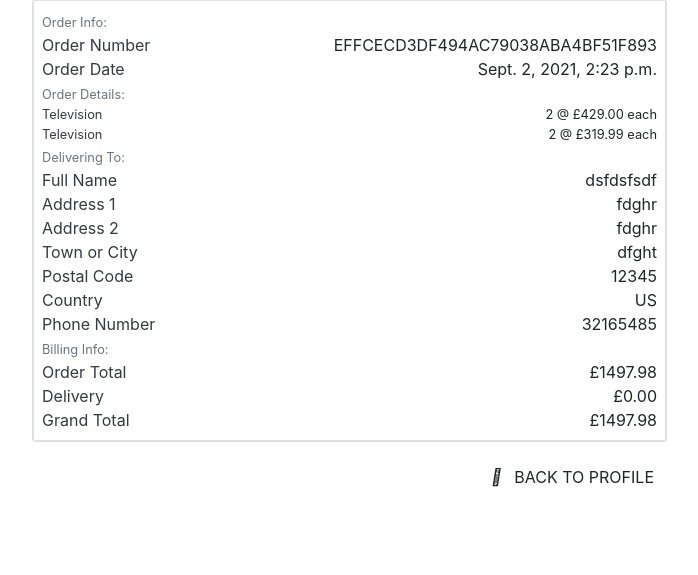
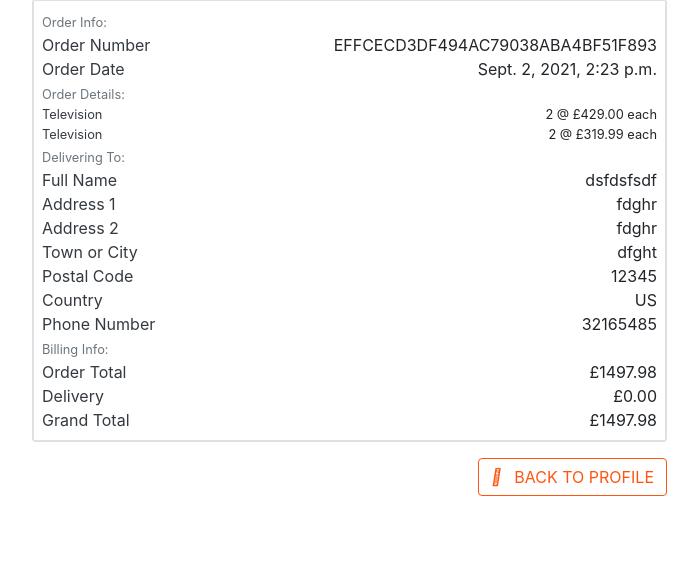
Before and after one commit to johnnyferns14/milestone4-gadget-online, a Django app: a page that uses checkout/templates/checkout/checkout_success.html in a window 1280 px wide. Shown: the part 225-800 px from the top of the page, without its empty margins (53-751 px from the left). Run offline with Django 3.2, Linux system fonts and the light colour scheme; data comes from the database, SQL or seed files in the repository; some libraries are stand-ins or nearby versions; some web fonts are replaced.

Commit message:
checkout css sorted

```diff
--- a/checkout/templates/checkout/checkout_success.html
+++ b/checkout/templates/checkout/checkout_success.html
@@ -8,7 +8,8 @@
             <hr>
             <h2 class="logo-font mb-4">Thank You</h2>
             <hr>
-                <p class="text-dark">Your order information is below. A confirmation email will be sent to <strong>{{ order.email }}</strong>.</p>
+            <p class="text-dark">Your order information is below. A confirmation email will be sent to
+                <strong>{{ order.email }}</strong>.</p>
         </div>
     </div>
     <div class="row">
@@ -45,7 +46,8 @@
                     <div class="row">
                         <div class="col-12 col-md-4">
                             <p class="small mb-0 text-dark fw-bold">
-                                    {{ item.product.name }}{% if item.product_size %} - Size {{ item.product.size|upper }}{% endif %}
+                                {{ item.product.name }}{% if item.product_size %} - Size
+                                {{ item.product.size|upper }}{% endif %}
                             </p>
                         </div>
                         <div class="col-12 col-md-8 text-md-right">
@@ -154,16 +156,16 @@
     <div class="row">
         <div class="col-12 col-lg-7 text-right">
             {% if from_profile %}
-                    <a href="{% url 'profile' %}" class="btn shopping-btn my-3 my-2">
+            <a href="{% url 'profile' %}" class="btn btn-orange-border my-3 my-2">
                 <span class="icon mr-2">
                     <i class="fas fa-angle-left"></i>
                 </span>
                 <span class="text-uppercase">Back to Profile</span>
             </a>
             {% else %}
-                    <a href="{% url 'view_product' %}" class="btn shopping-btn my-2">
+            <a href="{% url 'view_product' %}" class="btn btn-orange my-2">
                 <span class="icon mr-2">
-                            <i class="fas fa-gifts"></i>
+                    <i class="fa fa-gifts"></i>
                 </span>
                 <span class="text-uppercase">Back to the Shop</span>
             </a>
```
Also changed, not shown: checkout/templates/checkout/checkout.html (+7 -7 lines). Lines whose indentation alone changed are shown as unchanged.
